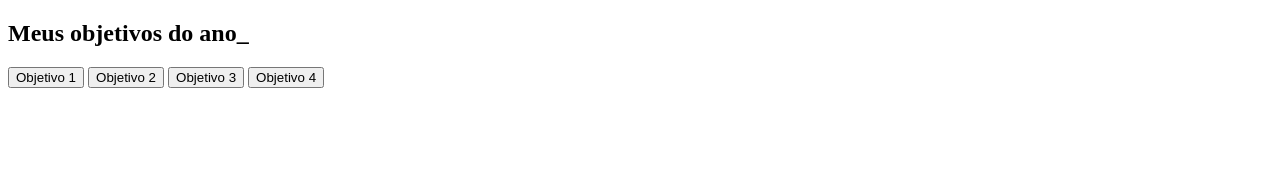
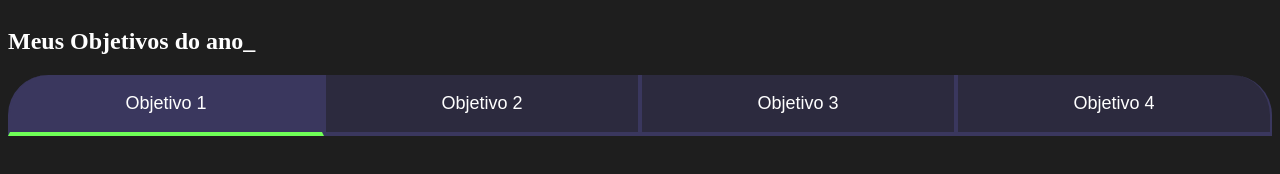
Before and after one commit to xaulindematadordeporco/terceiro-repositorio, a plain HTML site: page index.html in a window 1280 px wide. Both pictures are taken after a click on the button "Objetivo 1". Drawn offline with Linux system fonts and the light colour scheme.

Commit message:
fgqawefg

```diff
--- a/index.html
+++ b/index.html
@@ -4,17 +4,18 @@
     <meta charset="UTF-8">
     <meta name="viewport" content="width=device-width, initial-scale=1.0">
     <title>Meus objetivos do ano</title>
+    <link rel="stylesheet" href="style.css">
 </head>
 <body>
 
     <section class="conteudo-principal"></section>
-    <h2 class="titulo-principal">Meus objetivos do ano_ </h2>
+    <h2 class=”titulo-principal”>Meus Objetivos do ano<span>_<span></h2>
     <div class="botoes">
-        <button class="botao"> Objetivo 1 </button>
-        <button class="botao"> Objetivo 2 </button>
-        <button class="botao"> Objetivo 3 </button>
-        <button class="botao"> Objetivo 4 </button>
+        <button class="botao ativo"> Objetivo 1 </button>
+        <button class="botao "> Objetivo 2 </button>
+        <button class="botao "> Objetivo 3 </button>
+        <button class="botao "> Objetivo 4 </button>
     </div>
-
+    <script src="main.js"></script>
 </body>
 </html>
--- /dev/null
+++ b/main.js
@@ -0,0 +1,11 @@
+const botoes = document.querySelectorAll(".botao");
+
+for (let i=0; i < botoes.length; i++){
+    botoes[i].onclick = function() {
+
+        for (let j=0; j <botoes.length; j++){
+            botoes[j].classList.remove("ativo");
+        }
+        botoes[i].classList.add("ativo");
+    }
+}
--- a/style.css
+++ b/style.css
@@ -1,9 +1,8 @@
-@import url('https://fonts.googleapis.com/css2?family=Caveat:wght@400..700&display=swap')
-
+@import url('https://fonts.googleapis.com/css2?family=Chakra+Petch&display=swap');
 
 :root {
     --cor-de-fundo: #1E1E1E;
-    --verde: #2d48c2;
+    --verde: #6FFF57;
     --branco: #FFFFFF;
     --botao-ativo: #3A375E;
     --botao-inativo: rgba(58, 55, 94, 0.5);
@@ -54,6 +53,11 @@ body {
     display: block;
 }
 
+.ativo {
+    background-color: var(--botao-ativo);
+    border-bottom: 4px solid var(--verde);
+}
+
 @media screen and (min-width: 768px) {
     .botoes {
         display: flex;
```
